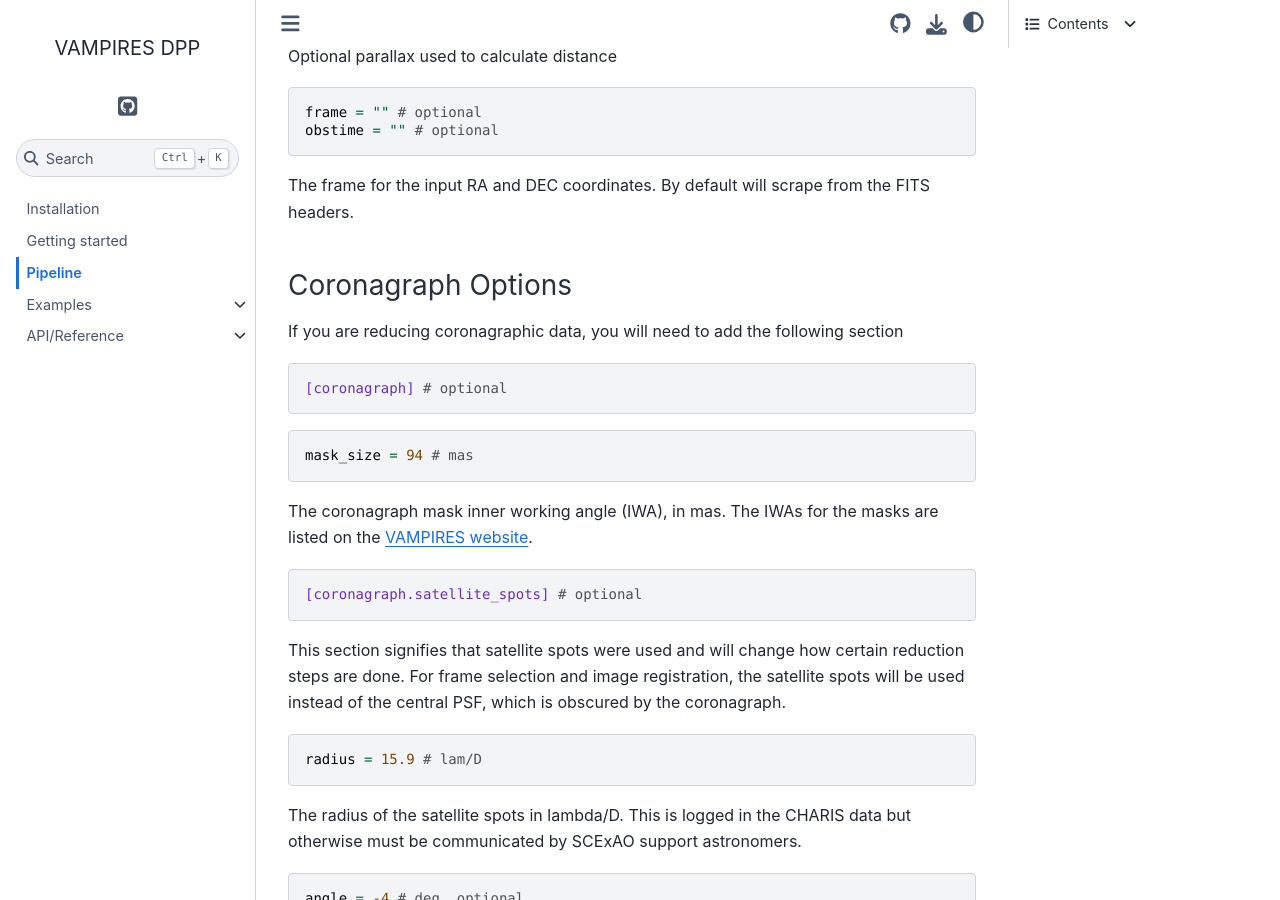
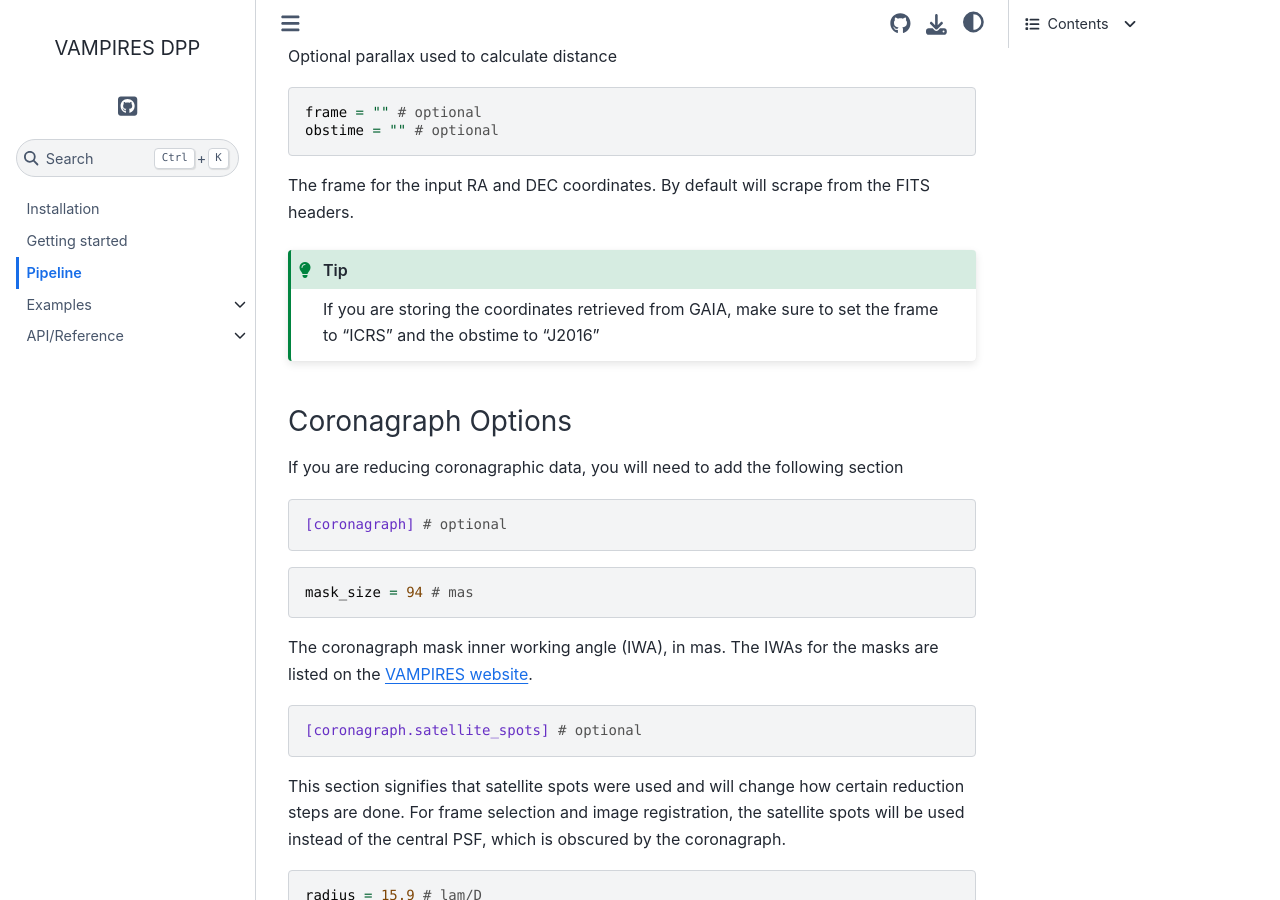
Before and after one commit to scexao-org/vampires_dpp, a Sphinx documentation site: the page built from docs/pipeline.md, in a window 1280 px wide and 900 px high, scrolled down 3575 px. Built offline with Sphinx 7.4.7 and the Sphinx Book theme 1.1.4, drawn with Linux system fonts in a browser that asks for light colours; pages that are not in the unit, such as notebooks, are missing from menus.

Commit message:
update docs

````diff
--- a/docs/pipeline.md
+++ b/docs/pipeline.md
@@ -134,7 +134,7 @@
 ```
 The frame for the input RA and DEC coordinates. By default will scrape from the FITS headers.
 
-```{admonition}
+```{admonition} Tip
 :class: tip
 
 If you are storing the coordinates retrieved from GAIA, make sure to set the frame to "ICRS" and the obstime to "J2016"
@@ -441,7 +441,6 @@
 
 <details>
 <summary>Non-coronagraphic Polarimetric Imaging</summary>
-<br>
 
 ```toml
 version = "0.2.0" # vampires_dpp version
@@ -484,7 +483,6 @@
 
 <details>
 <summary>Coronagraphic Polarimetric Imaging</summary>
-<br>
 
 ```toml
 version = "0.2.0" # vampires_dpp version
@@ -535,7 +533,6 @@
 
 <details>
 <summary>Single Camera Speckle Imaging</summary>
-<br>
 
 ```toml
 version = "0.2.0" # vampires_dpp version
````
Also changed, not shown: 1 other file.
